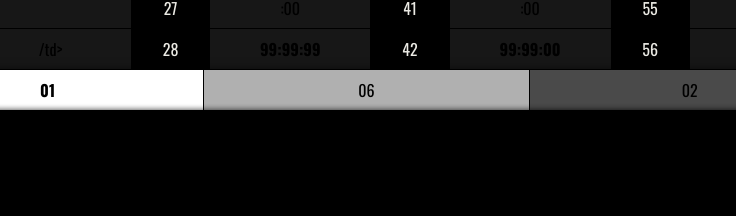
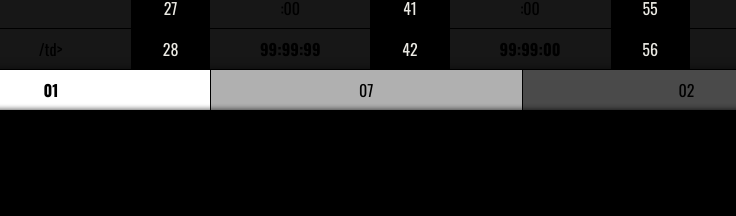
Before and after one commit to devjonesbr/ttable, a plain HTML site: page index.html in a window 1280 px wide. Shown: the part 609-825 px from the top of the page, 269-1005 px from the left. Drawn offline with nearby package versions, Linux system fonts and the light colour scheme; a web font is replaced by a local one.

Commit message:
Update index.html

```diff
--- a/index.html
+++ b/index.html
@@ -344,7 +344,7 @@
         <table class="table2">
         <tr class="tr2"> <!--total-->
             <td class="clean">01</td>
-            <td class="partial">06</td>
+            <td class="partial">07</td>
             <td class="low">02</td>
         </tr>
     </table>
```
